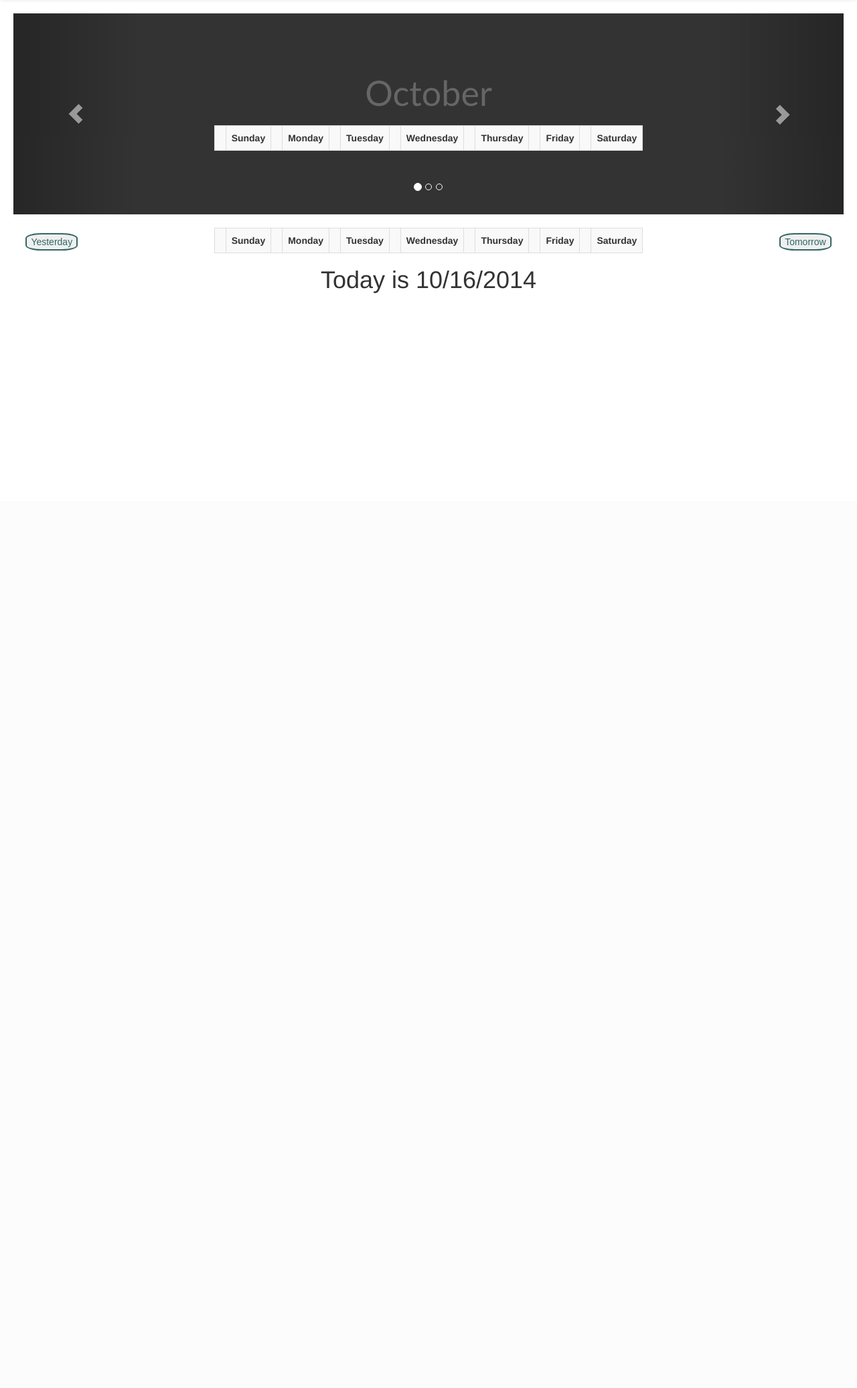
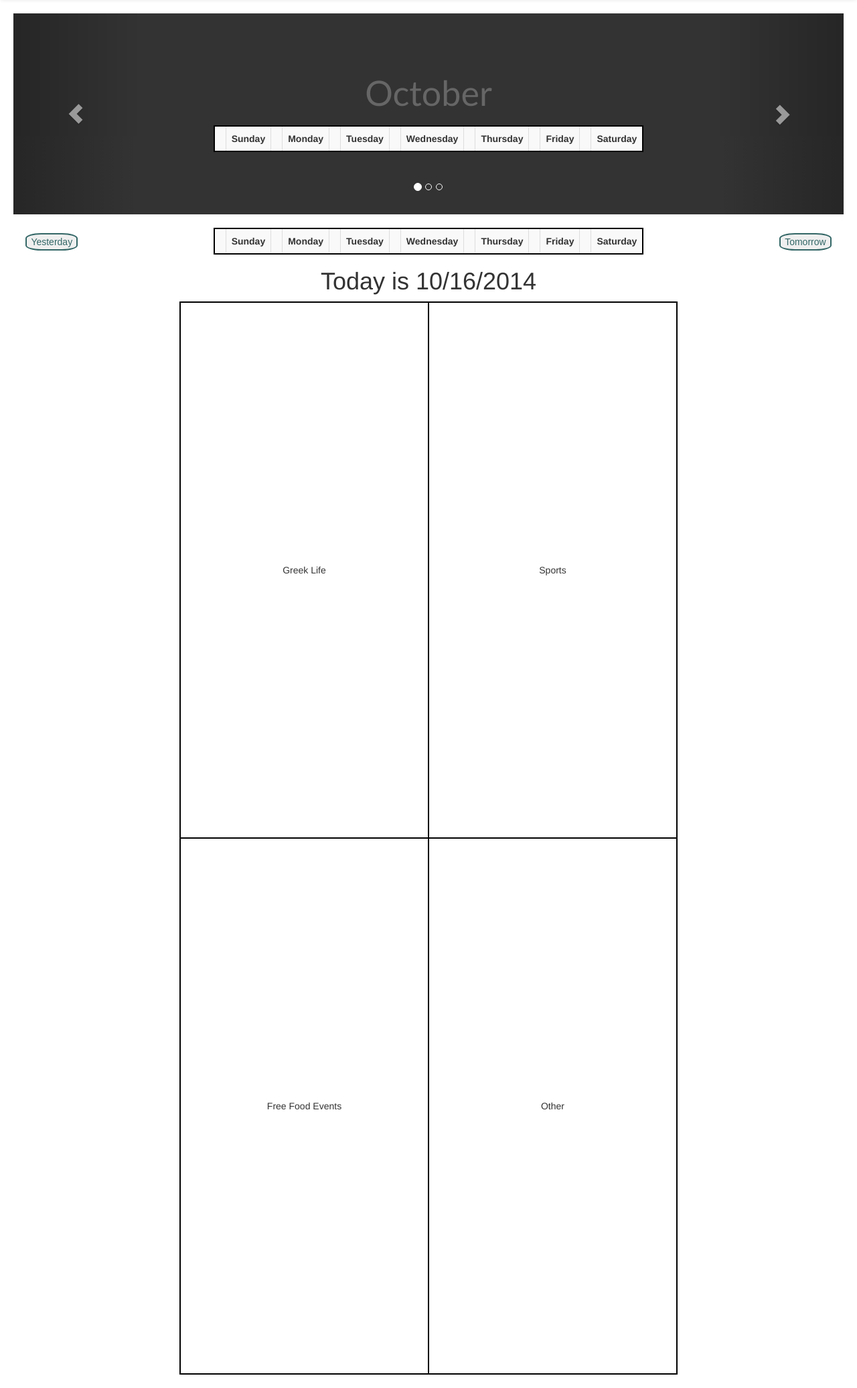
Before and after one commit to henryhwilson/dartmouthcalendar, a Flask app: page /index in a window 1280 px wide. Shown: the part 52-2124 px from the top of the page at 67% size. Before the commit the page ends 490 px from the top, so only its background shows below. Run offline with Flask 2, Linux system fonts and the light colour scheme; lists and menus that the app fills with data are empty; parts of the project's set-up code (start-up, migrations or seed data) failed here and were passed over; some libraries are stand-ins or nearby versions.

Commit message:
added main table

```diff
--- a/webpage/app/static/css/calendar.css
+++ b/webpage/app/static/css/calendar.css
@@ -53,3 +53,14 @@ h2{
   top: 50%;
 
 }
+
+tr, td {
+  border: 2px solid black;
+  text-align:center;
+
+}
+
+.mainTable{
+  height:800px;
+
+}
--- a/webpage/app/templates/index.html
+++ b/webpage/app/templates/index.html
@@ -115,11 +115,26 @@
                             Today is {{month}}/{{day}}/{{year}}
             </h1>
             <p>
-<br><br><br><br><br><br><br><br><br><br><br><br><br><br>
-
 
             </p>
         </div>
+        <table style="margin:auto; border: 2px solid black; width:60%; table-layout:fixed">
+            <tr>
+                <td class="mainTable">
+                    Greek Life
+                </td>
+                <td class="mainTable">
+                    Sports
+                </td>
+            </tr>
+            <tr>
+                <td class="mainTable">
+                    Free Food Events
+                </td>
+                <td class="mainTable">
+                    Other
+                </td>
+            </tr>
 
     <input type="button" name="b1" value="Tomorrow" onclick="location.href='index'" class="myButton" id="tomorrowButton">
 </div>
```
